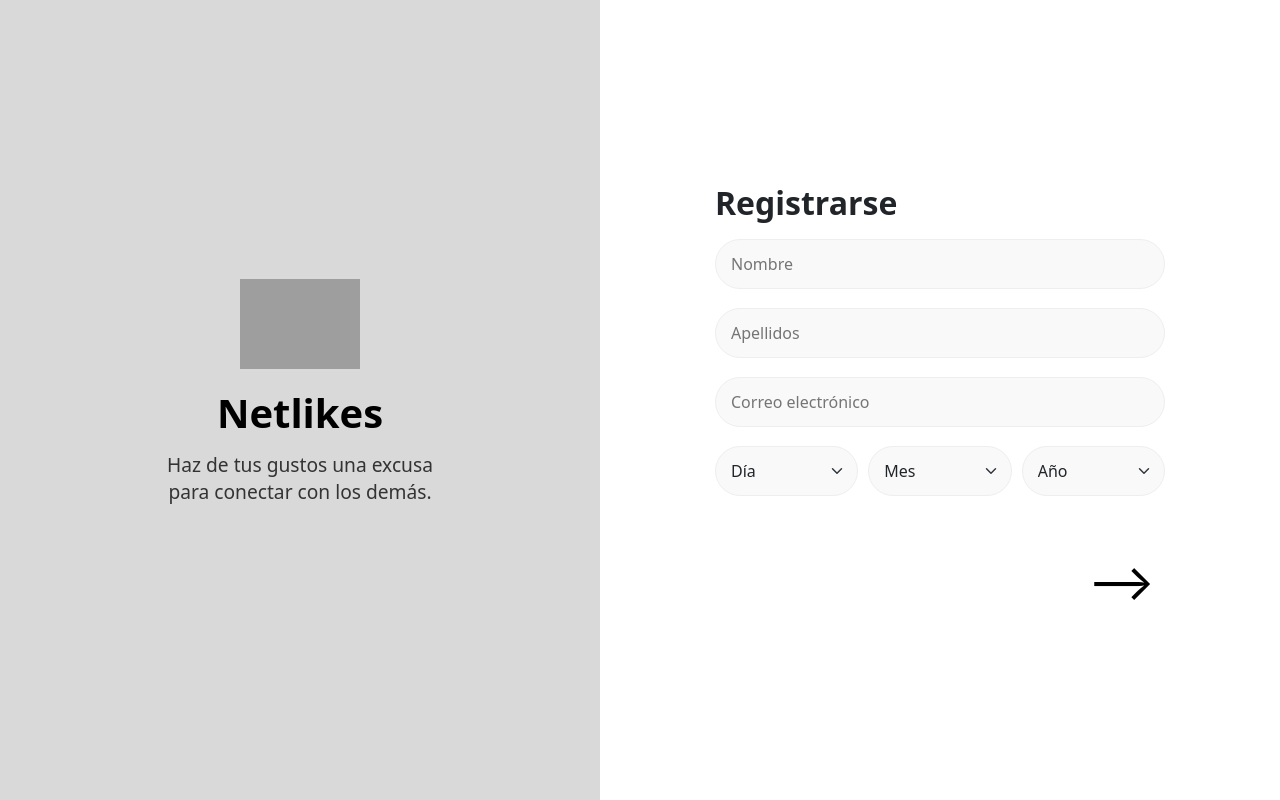
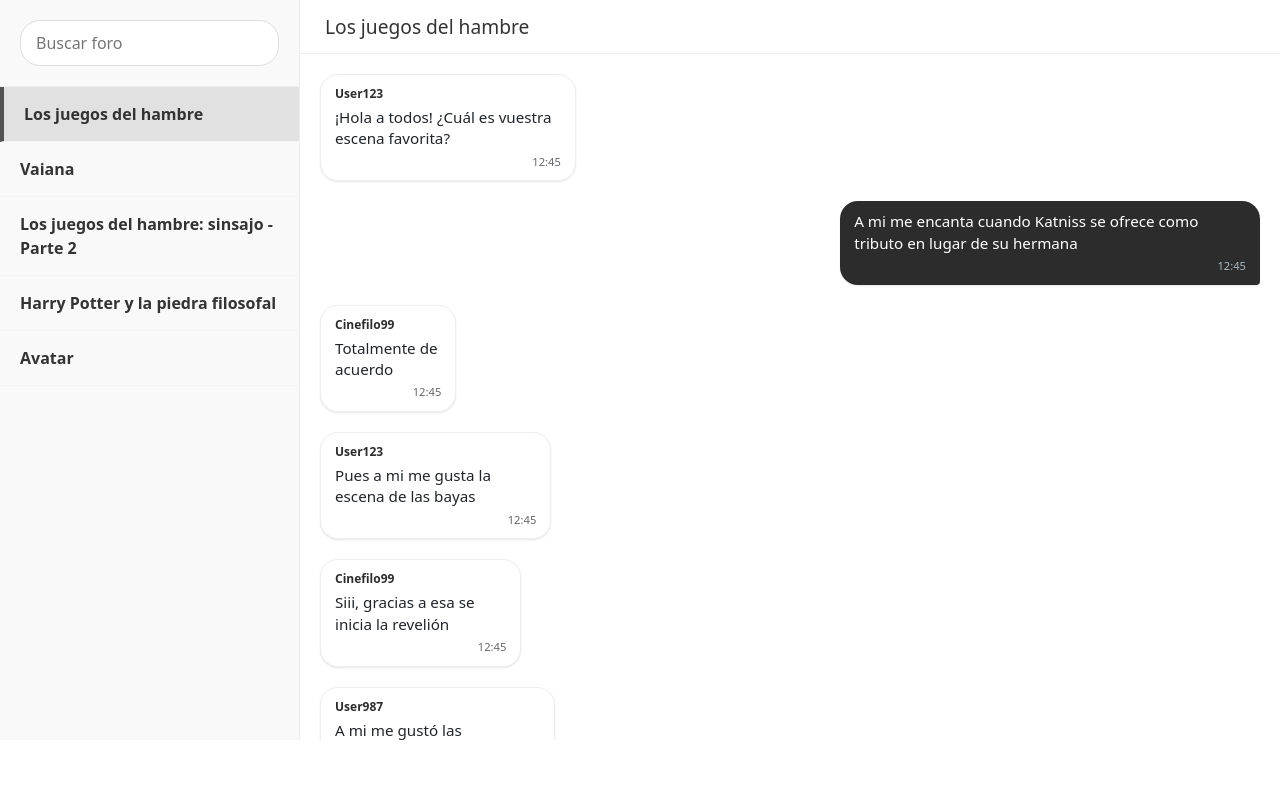
Before and after one commit to UbayBatista/Netlikes-404, an Angular app: page / in a window 1280 px wide. Built offline with nearby package versions, Linux system fonts and the light colour scheme; grey boxes are pictures that could not be loaded.

Commit message:
Foro arreglado responsive

```diff
--- a/src/app/app.html
+++ b/src/app/app.html
@@ -1 +1 @@
-<app-registro-main></app-registro-main>
+<app-foro-body></app-foro-body>
--- a/src/app/app.ts
+++ b/src/app/app.ts
@@ -3,10 +3,11 @@
 import { RegistroMain } from './componentes/registro/registro-main/registro-main';
 import { CatalogoBody } from './componentes/catalog-body/catalog-body';
 import { PerfilCompleto } from './componentes/perfil-body/perfil-body';
+import { ForoBody } from "./componentes/foro/foro-body/foro-body";
 
 @Component({
   selector: 'app-root',
-  imports: [RouterOutlet, RegistroMain, CatalogoBody, PerfilCompleto],
+  imports: [RouterOutlet, RegistroMain, CatalogoBody, PerfilCompleto, ForoBody],
   templateUrl: './app.html',
   styleUrl: './app.css'
 })
--- a/src/app/componentes/foro/foro-body/foro-body.css
+++ b/src/app/componentes/foro/foro-body/foro-body.css
@@ -21,52 +21,35 @@
   flex-direction: column;
 }
 
-.back-btn {
-  display: none;
-}
-
 /* --- MÓVILES --- */
 @media (max-width: 768px) {
-    .sidebar-foros, .chat-main {
+    .sidebar-foros {
         position: absolute;
-        top: 0;
-        width: 100%;
-        height: 100%;
-        transition: transform 0.3s ease-in-out;
-    }
-
-    .sidebar-foros {
-        left: 0;
-        transform: translateX(0);
+        top: 0; left: 0; width: 100%; height: 100%;
         z-index: 5;
+        transition: transform 0.3s ease;
     }
 
     .chat-main {
+        position: absolute;
+        top: 0;
         left: 0;
+        width: 100%;
+        height: 100%;
+        z-index: 10;
+        background: white;
         transform: translateX(100%);
-        background: white;
+        transition: transform 0.3s ease;
         z-index: 10;
-    }
-
-    .foro-container.show-chat .sidebar-foros {
-        transform: translateX(-100%);
     }
 
     .foro-container.show-chat .chat-main {
         transform: translateX(0);
     }
 
-    .back-btn {
-      background-color: #f8f9fa;
-      border: none;
-      color: #34A8DA;
-      padding: 10px 15px;
-      font-weight: bold;
-      cursor: pointer;
-      width: 100%;
-      text-align: left;
-      border-bottom: 1px solid #eee;
-  }
+    .foro-container.show-chat .sidebar-foros {
+        transform: translateX(-100%);
+    }
 }
 
 /* --- TABLETS/PC --- */
--- a/src/app/componentes/foro/foro-body/foro-body.html
+++ b/src/app/componentes/foro/foro-body/foro-body.html
@@ -4,7 +4,6 @@
   </aside>
 
   <main class="chat-main">
-    <button class="back-btn" (click)="volverALista()">⬅ Volver</button>
-    <app-ventana-chat></app-ventana-chat>
+    <app-ventana-chat ngSkipHydration (volver)="volverALista()"></app-ventana-chat>
   </main>
 </div>
--- a/src/app/componentes/foro/foro-body/foro-body.ts
+++ b/src/app/componentes/foro/foro-body/foro-body.ts
@@ -16,7 +16,6 @@
   verChat() {
     this.foroSeleccionado = true;
   }
-
   volverALista() {
     this.foroSeleccionado = false;
   }
--- a/src/app/componentes/foro/lista-foros/lista-foros.css
+++ b/src/app/componentes/foro/lista-foros/lista-foros.css
@@ -49,11 +49,3 @@
   font-size: 1rem;
   color: #333;
 }
-
-.foro-last-msg {
-  font-size: 0.85rem;
-  color: #888;
-  white-space: nowrap;
-  overflow: hidden;
-  text-overflow: ellipsis;
-}
--- a/src/app/componentes/foro/lista-foros/lista-foros.html
+++ b/src/app/componentes/foro/lista-foros/lista-foros.html
@@ -17,7 +17,6 @@
     >
       <div class="foro-info" (click)="seleccionarForo(1)">
         <span class="foro-name"> {{ pelicula.titulo }}</span>
-        <span class="foro-last-msg">{{ pelicula.ultimoMensaje }}</span>
       </div>
     </div>
   </div>
--- a/src/app/componentes/foro/lista-foros/lista-foros.ts
+++ b/src/app/componentes/foro/lista-foros/lista-foros.ts
@@ -14,14 +14,13 @@
   busqueda: string = '';
 
   peliculasForo = [
-    { titulo: 'Los juegos del hambre', ultimoMensaje: 'Mi personaje favorito es Prim', activa: true },
-    { titulo: 'Vaiana', ultimoMensaje: 'Me encantan las canciones', activa: false },
-    { titulo: 'Los juegos del hambre: sinsajo - Parte 2', ultimoMensaje: 'Tanto rollo para que se le muera al final la hermana', activa: false },
-    { titulo: 'Harry Potter y la piedra filosofal', ultimoMensaje: 'No entiendo como alimentaban al perro de tres cabezas', activa: false },
-    { titulo: 'Avatar', ultimoMensaje: 'Visualmente es insuperable', activa: false }
+    { titulo: 'Los juegos del hambre', activa: true },
+    { titulo: 'Vaiana', activa: false },
+    { titulo: 'Los juegos del hambre: sinsajo - Parte 2', activa: false },
+    { titulo: 'Harry Potter y la piedra filosofal', activa: false },
+    { titulo: 'Avatar', activa: false }
   ];
   seleccionarForo(index: number) {
-    //alert('¡Clic detectado en: ' + this.peliculasForo[index].titulo);
     this.foroClickeado.emit();
     console.log('Cambiando al foro de:', this.peliculasForo[index].titulo);
   }
--- a/src/app/componentes/foro/ventana-chat/ventana-chat.css
+++ b/src/app/componentes/foro/ventana-chat/ventana-chat.css
@@ -2,16 +2,33 @@
   display: flex;
   flex-direction: column;
   height: 100%;
+  width: 100%;
+  overflow: hidden;
 }
 
 .chat-header {
+  display: flex;
+  align-items: center;
   padding: 15px 25px;
+  border-bottom: 1px solid #eee;
+  background-color: #fff;
 }
 
 .chat-header h2 {
   margin: 0;
   font-size: 1.2rem;
   color: #333;
+}
+
+.mobile-back-btn {
+  display: none;
+  background: none;
+    border: none;
+    color: #000000;
+    font-weight: bold;
+    cursor: pointer;
+    font-size: 1rem;
+    padding: 0;
 }
 
 .messages-viewport {
@@ -21,10 +38,13 @@
   display: flex;
   flex-direction: column;
   gap: 15px;
+  width: 100%;
+  min-height: 0;
 }
 
 .message-row {
   display: flex;
+  width: 100%;
   justify-content: flex-start;
 }
 
@@ -32,19 +52,8 @@
   justify-content: flex-end;
 }
 
-.placeholder-bubble {
-  max-width: 70%;
-  padding: 10px 15px;
-  border-radius: 15px;
-  background-color: #f1f1f1;
-}
-
-.mine .placeholder-bubble {
-  background-color: #34A8DA;
-  color: white;
-}
-
 .chat-footer {
+  flex-shrink: 0;
   padding: 15px 20px;
   background-color: #fff;
   border-top: 1px solid #eee;
@@ -80,3 +89,25 @@
 .input-wrapper button:disabled {
   color: #ccc;
 }
+
+/* --- MÓVILES --- */
+@media (max-width: 768px) {
+  .chat-header {
+    justify-content: space-between;
+    padding: 10px 15px;
+  }
+
+  .mobile-back-btn {
+    display: block;
+  }
+
+  .chat-header h2 {
+    font-size: 1.1rem;
+  }
+}
+/* --- PC (min-width: 769px) --- */
+@media (min-width: 769px) {
+  .chat-header {
+    justify-content: flex-start;
+  }
+}
--- a/src/app/componentes/foro/ventana-chat/ventana-chat.html
+++ b/src/app/componentes/foro/ventana-chat/ventana-chat.html
@@ -1,5 +1,6 @@
 <div class="chat-container">
   <header class="chat-header">
+    <button class="mobile-back-btn" (click)="irAtras()">&#10229;</button>
     <h2> {{ tituloForo }}</h2>
   </header>
 
@@ -19,8 +20,7 @@
       placeholder="Escribe un mensaje..."
       (input)="ajustarAltura(txtArea)"
       (keydown.enter)="$event.preventDefault(); enviarMensaje(txtArea)"
-      rows="1">
-    </textarea>
+      rows="1"></textarea>
       <button (click)="enviarMensaje(txtArea)" [disabled]="!nuevoMensaje">
         ➤
       </button>
--- a/src/app/componentes/foro/ventana-chat/ventana-chat.ts
+++ b/src/app/componentes/foro/ventana-chat/ventana-chat.ts
@@ -1,4 +1,4 @@
-import { Component } from '@angular/core';
+import { Component, Output, EventEmitter } from '@angular/core';
 import { CommonModule } from '@angular/common';
 import { FormsModule } from '@angular/forms';
 import { BurbujaMensaje } from '../burbuja-mensaje/burbuja-mensaje';
@@ -11,13 +11,19 @@
   styleUrl: './ventana-chat.css'
 })
 export class VentanaChat {
+  @Output() volver = new EventEmitter<void>();
+
   tituloForo: string = 'Los juegos del hambre';
   nuevoMensaje: string = '';
 
   mensajes = [
     { texto: '¡Hola a todos! ¿Cuál es vuestra escena favorita?', esMio: false, usuario: 'User123' },
     { texto: 'A mi me encanta cuando Katniss se ofrece como tributo en lugar de su hermana', esMio: true, usuario: 'Yo' },
-    { texto: 'Totalmente de acuerdo', esMio: false, usuario: 'Cinefilo99' }
+    { texto: 'Totalmente de acuerdo', esMio: false, usuario: 'Cinefilo99' },
+    { texto: 'Pues a mi me gusta la escena de las bayas', esMio: false, usuario: 'User123' },
+    { texto: 'Siii, gracias a esa se inicia la revelión', esMio: false, usuario: 'Cinefilo99' },
+    { texto: 'A mi me gustó las entrevistas a los tributos', esMio: false, usuario: 'User987' },
+    { texto: 'Ojalá hubieran añadido todas así conoceríamos mejor a los participantes', esMio: true, usuario: 'Yo' }
   ];
 
   ajustarAltura(textarea: HTMLTextAreaElement) {
@@ -33,4 +39,8 @@
       textarea.style.height = 'auto';
     }
   }
+
+  irAtras() {
+    this.volver.emit();
+  }
 }
```
